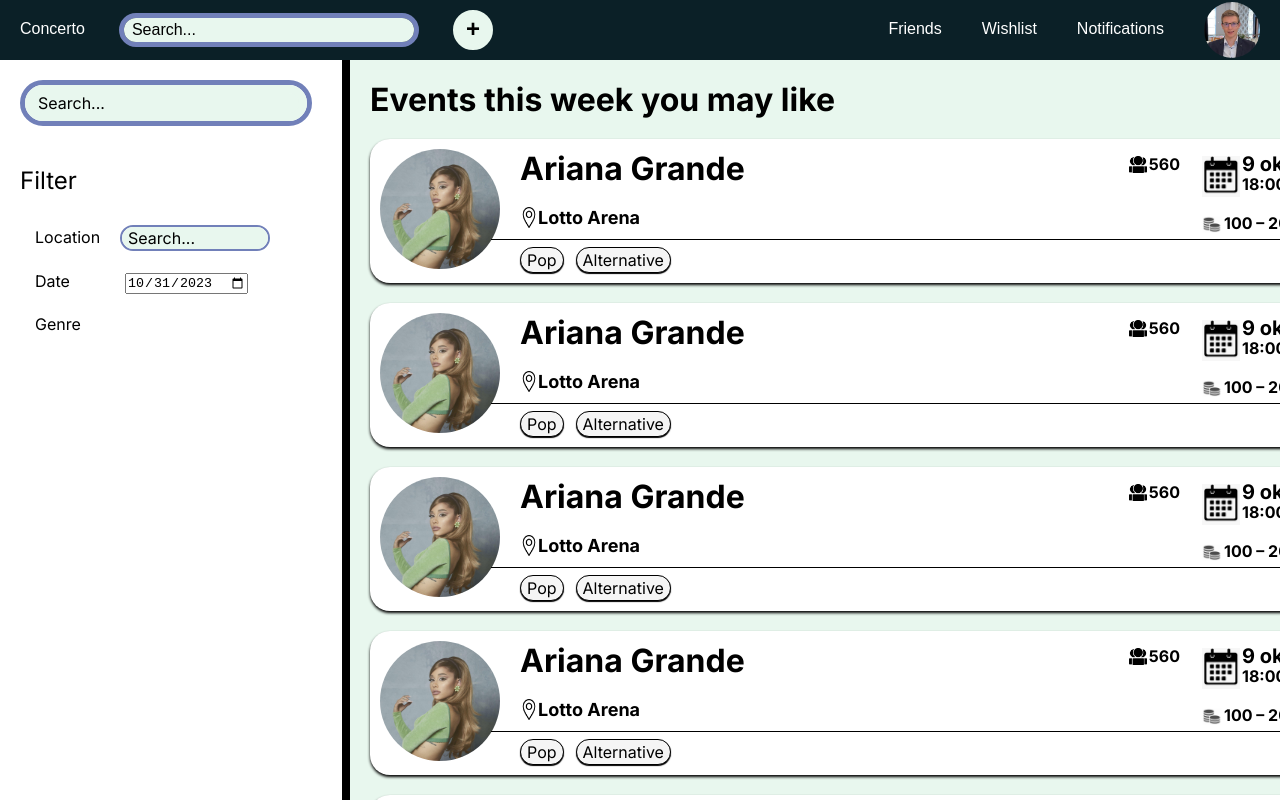
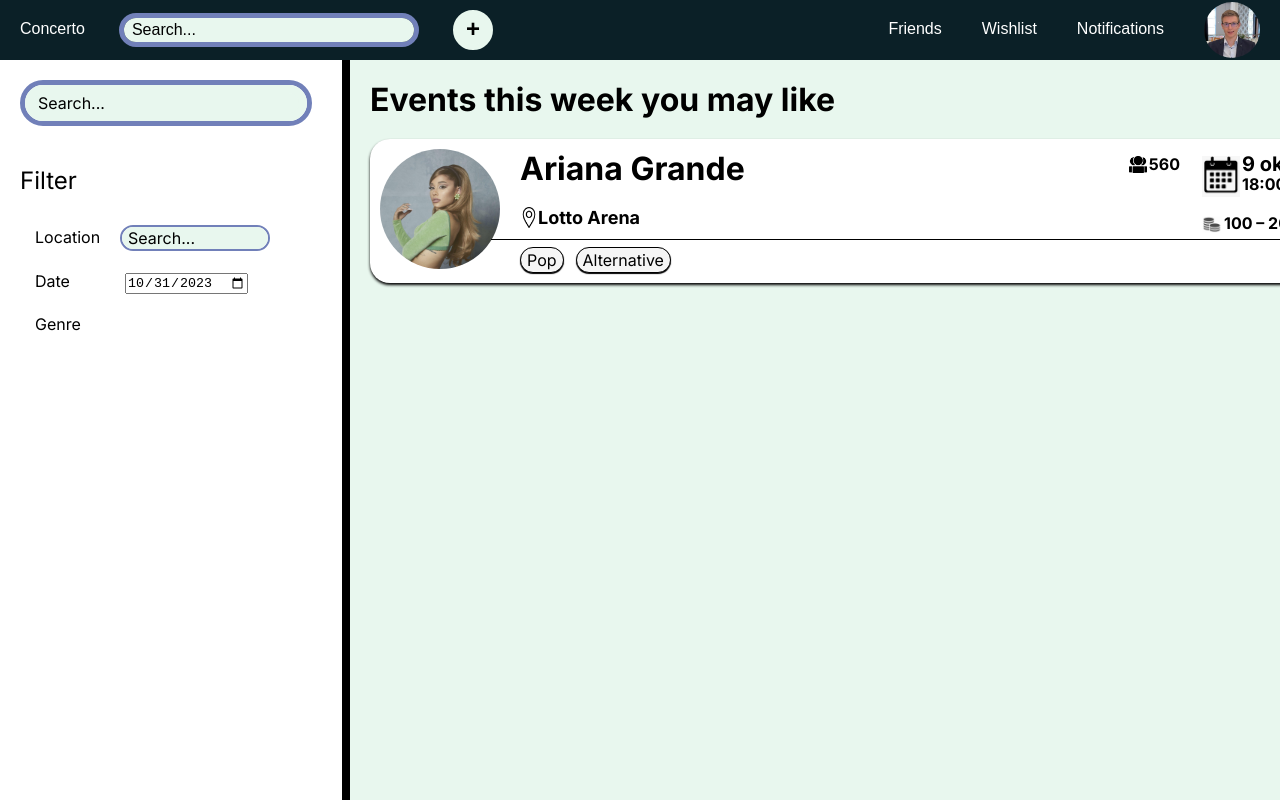
Before and after one commit to vicdehondt/concerto, a Next.js app in the folder frontend/: page / in a window 1280 px wide. Built offline with nearby package versions, Linux system fonts and the light colour scheme.

Commit message:
Fix everything going to shit

```diff
--- a/frontend/src/Components/FriendInvite.tsx
+++ b/frontend/src/Components/FriendInvite.tsx
@@ -1,6 +1,6 @@
 import styles from "../styles/FriendInvite.module.css"
 
-import InviteCard from "./InviteCard"
+import InviteCard from "@/components/InviteCard"
 
 function FriendInvites() {
     return (
--- a/frontend/src/components/EventCard.tsx
+++ b/frontend/src/components/EventCard.tsx
@@ -1,7 +1,7 @@
 import Image from "next/image";
 import { Inter } from "next/font/google";
-import styles from "../styles/EventCard.module.css";
-import Tag from "../components/Tag";
+import styles from "@/styles/EventCard.module.css";
+import Tag from "@/components/Tag";
 import Link from "next/link";
 
 function handleAddToWishlist() {
--- a/frontend/src/components/Navbar.tsx
+++ b/frontend/src/components/Navbar.tsx
@@ -2,7 +2,7 @@
 import { Inter } from "next/font/google";
 import styles from "@/styles/Navbar.module.css";
 import Link from "next/link";
-import Searchbar from "../components/Searchbar";
+import Searchbar from "./Searchbar";
 
 function handleClick() {
   console.log("Test");
--- a/frontend/src/components/SideBar.tsx
+++ b/frontend/src/components/SideBar.tsx
@@ -2,7 +2,7 @@
 import { Inter } from "next/font/google";
 import styles from "../styles/SideBar.module.css";
 import Link from "next/link";
-import Searchbar from "../components/Searchbar";
+import Searchbar from "./Searchbar";
 import { FUNCTIONS_CONFIG_MANIFEST } from "next/dist/shared/lib/constants";
 
 type SideBarProps = {
--- a/frontend/src/pages/index.tsx
+++ b/frontend/src/pages/index.tsx
@@ -4,6 +4,7 @@
 import Navbar from "../components/Navbar";
 import EventCard from "../components/EventCard";
 import SideBar from "../components/SideBar"
+import { Nav } from "react-bootstrap";
 
 const inter = Inter({ subsets: ["latin"] });
 
@@ -24,7 +25,7 @@
               <h1>Events this week you may like</h1>
             </div>
             <div className={styles.eventCardContainer}>
-              {Array(25).fill(<EventCard title="Ariana Grande"/>)}
+              <EventCard title="Ariana Grande" />
             </div>
           </div>
         </div>
--- a/frontend/src/styles/EventCard.module.css
+++ b/frontend/src/styles/EventCard.module.css
@@ -14,37 +14,37 @@
   padding: 10px;
 }
 
-.eventCard .photo {
+.photo {
   grid-area: photo;
 }
 
-.eventCard .photo img {
+.photo img {
   border-radius: 50%;
   width: 100%;
 }
 
-.eventCard .event {
+.event {
   grid-area: event;
 }
 
-.eventCard .performance {
+.performance {
   margin-top: 5px;
   font-weight: bold;
   font-size: xx-large;
 }
 
-.eventCard .location {
+.location {
   margin-top: 19px;
   display: flex;
   font-size: large;
   font-weight: bold;
 }
 
-.eventCard .location img {
+.location img {
   width: 18px;
 }
 
-.eventCard .tickets {
+.tickets {
   line-height: 20px;
   grid-area: tickets;
   font-weight: bold;
@@ -53,51 +53,51 @@
   margin-top: 5px;
 }
 
-.eventCard .tickets .photo {
+.tickets .photo {
   padding: 2px;
 }
 
-.eventCard .tickets .photo img {
+.tickets .photo img {
   border-radius: 0;
   width: 18px;
 }
 
-.eventCard .info {
+.info {
   grid-area: info;
   font-weight: bold;
   margin-top: 5px;
 }
 
-.eventCard .calendar {
+.calendar {
   display: flex;
   flex-direction: row;
 }
 
-.eventCard .calendar .photo {
+.calendar .photo {
   padding: 2px;
 }
 
-.eventCard .calendar .photo img {
+.calendar .photo img {
   border-radius: 0;
   width: 38px;
 }
 
-.eventCard .date {
+.date {
   font-size: 125%;
   line-height: 20px;
 }
 
-.eventCard .price {
+.price {
   margin-top: 10px;
   display: flex;
   flex-direction: row;
 }
 
-.eventCard .price .photo {
+.price .photo {
   padding: 2px;
 }
 
-.eventCard .price .photo img {
+.price .photo img {
   border-radius: 0;
   width: 20px;
 }
@@ -106,14 +106,14 @@
   width: 28px;
 }
 
-.eventCard .tags {
+.tags {
   grid-area: tags;
   position: relative;
   display: flex;
   column-gap: 12px;
 }
 
-.eventCard .divider {
+.divider {
   height: 1px;
   background-color: black;
   position: absolute;
--- a/frontend/src/styles/Home.module.css
+++ b/frontend/src/styles/Home.module.css
@@ -13,12 +13,6 @@
   grid-template-columns: 350px auto;
   grid-template-areas:
     "sidebar page-content";
-}
-
-.concertPage {
-  grid-template-columns: auto auto;
-  grid-template-areas:
-    "page-content page-content";
 }
 
 .pageContent {
@@ -38,3 +32,50 @@
   row-gap: 20px;
   margin-bottom: 20px;
 }
+
+.concertPage {
+  grid-template-columns: 45% auto;
+  grid-template-rows: [banner] 200px auto auto;
+  grid-template-areas:
+    "banner banner"
+    "description ratings"
+    "timetable invites";
+}
+
+.concertPage .bannerContainer {
+  grid-area: banner;
+  position: relative;
+}
+
+.concertPage .friendInviteContainer {
+  grid-area: invites;
+  position: relative;
+  left: 20%;
+}
+
+.concertPage .descriptionContainer {
+  margin-top: 15px;
+  grid-area: description;
+}
+
+.concertPage .descriptionContainer .descriptionTitle {
+  font-size: x-large;
+  font-weight: bold;
+}
+
+.concertPage .descriptionContainer .descriptionText {
+  font-size: large;
+  font-weight: 400;
+}
+
+.concertPage .timetableContainer {
+  grid-area: timetable;
+}
+
+.concertPage .ratingContainer {
+  grid-area: ratings;
+}
+
+.concertPage .title {
+  padding: 20px;
+}
```
Also changed, not shown: frontend/src/pages/concerts/[concert].tsx (+3 -7 lines), frontend/src/Components/InviteCard.tsx (line endings or trailing spaces), 1 other file (tests, documents, lock files or other folders).
